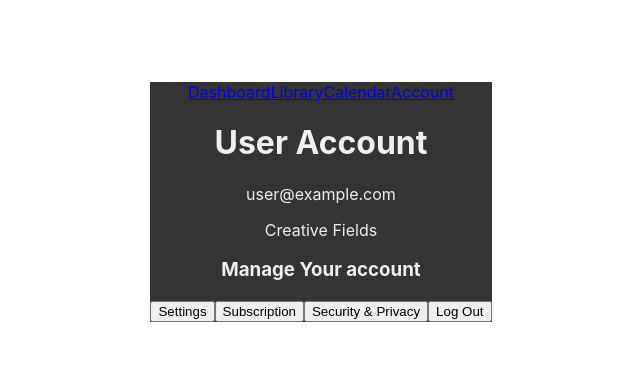
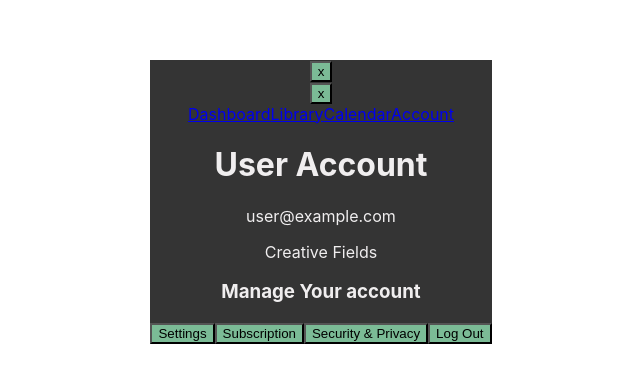
Before and after one commit to zuzannaranuszkiewicz/creative-diary-webapp, a React (Vite) app: page /account in a window 1280 px wide. Shown: the part 198-580 px from the top of the page, without its empty margins (319-959 px from the left). Built offline with nearby package versions, Linux system fonts and the light colour scheme; no server answers; the database is empty; sample sign-in values are in the browser's storage; a web font is replaced by a local one.

Commit message:
accentColor

```diff
--- a/src/App.jsx
+++ b/src/App.jsx
@@ -25,11 +25,12 @@ function App() {
   }
 
   const [theme, setTheme] = useState('dark');
+  const [accColor, setAccColor] = useState("green");
 
   return (
     <>
     <AuthContextProvider>
-        <div id="themeContainer" className={theme}>
+        <div id="themeContainer" className={`${theme} ${accColor}`}>
         <Routes>
               <Route path="/" element={<WelcomePage/>}>
                 <Route index element={<LogIn/>}/>
@@ -48,7 +49,7 @@ function App() {
               <Route path="/library" element={<ProtectedRoute><Library/></ProtectedRoute>}/>
               <Route path="/calendar" element={<ProtectedRoute><Calendar/></ProtectedRoute>}/>
               <Route path="/account" element={<ProtectedRoute><Account/></ProtectedRoute>}>
-                  <Route path="settings" element={<ProtectedRoute><Settings  setTheme={setTheme} /></ProtectedRoute>}/>
+                  <Route path="settings" element={<ProtectedRoute><Settings  setTheme={setTheme} setAccColor={setAccColor} /></ProtectedRoute>}/>
                   <Route path="subscription" element={<ProtectedRoute><Subscription/></ProtectedRoute>}/>
                   <Route path="security" element={<ProtectedRoute><SecurityPrivacy/></ProtectedRoute>}/>
               </Route>
--- a/src/index.css
+++ b/src/index.css
@@ -40,6 +40,29 @@
     background-color: var(--background);
   }
 
+  .green{
+    --accCol:#7BBB96;
+  }
+  .red{
+    --accCol: #FF5F5F;
+  }
+  .purple{
+    --accCol: #9287D7;
+  }
+  .yellow{
+    --accCol: #FDC83A;
+  }
+  .orange{
+    --accCol: #FFA552;
+  }
+  .blue{
+    --accCol: #87CDD7;
+  }
+  .pink{
+    --accCol: #F896AD;
+  }
+
+
 
 
 #root {
@@ -57,3 +80,7 @@ body {
   min-width: 320;
   min-height: 100vh;
 }
+
+button{
+  background-color: var(--accCol);
+}
--- a/src/pages/Account.jsx
+++ b/src/pages/Account.jsx
@@ -62,7 +62,7 @@ export default function Account(){
     )
 }
 
-export function Settings({setTheme}){
+export function Settings({setTheme, setAccColor}){
     const { user } = UserAuth();
     const userID = user.uid;
 
@@ -91,6 +91,23 @@ export function Settings({setTheme}){
     };
 
 
+
+    useEffect(() => {
+        const accColorRef = ref(database, `users/${userID}/color`);
+        onValue(accColorRef, (snapshot) => {
+          const color = snapshot.val();
+          if (color) {
+            setAccColor(color);
+          }
+        });
+      }, [userID, setAccColor]);
+
+    const setAccentColor = (selectedColor) => {
+        setAccColor(selectedColor);
+        update(ref(database, `users/${userID}`), { color: selectedColor });
+    };
+
+
     return(
         <>
             <h2>Account<span>/Settings</span></h2>
@@ -104,6 +121,14 @@ export function Settings({setTheme}){
                 <button onClick={setDarkTheme}>Dark</button>
             </div>
             <p>Accent Colour</p>
+                <button onClick={()=>{setAccentColor("green")}}>Green</button>
+                <button onClick={()=>{setAccentColor("red")}}>Red</button>
+                <button onClick={()=>{setAccentColor("purple")}}>Purple</button>
+                <button onClick={()=>{setAccentColor("yellow")}}>Yellow</button>
+                <button onClick={()=>{setAccentColor("orange")}}>Orange</button>
+                <button onClick={()=>{setAccentColor("blue")}}>Blue</button>
+                <button onClick={()=>{setAccentColor("pink")}}>Pink</button>
+
             <p>Custom Toolbar</p>
             <p>Custom Week Display</p>
             <p>Custom Date Format</p>
--- a/src/pages/components/Entry.jsx
+++ b/src/pages/components/Entry.jsx
@@ -11,7 +11,6 @@ export function EntryCard({entry}){
     const { user } = UserAuth();
     const projects = GetProjects(user.uid);
     const tags = GetTags(user.uid);
-    // navigate to "entry" page after clicking on it
     const navigate = useNavigate();
     const [projectNames, setProjectNames] = useState([]);
     const [tagNames, setTagNames] = useState([]);
--- a/src/pages/components/SideBar.jsx
+++ b/src/pages/components/SideBar.jsx
@@ -1,16 +1,25 @@
+import { useState } from "react";
 import { NavLink } from "react-router-dom";
 
 export function SideBar(){
 
+    const [opensSideMenu, setOpenSideMenu] = useState(false);
+
     return(
-        <nav>
-            <NavLink to="/dashboard/BrainDump">Dashboard</NavLink>
-            <NavLink to="/library">Library</NavLink>
-            <NavLink to="/calendar">Calendar</NavLink>
-            <NavLink to="/account">Account</NavLink>
+        <>
+            <button onClick={opensSideMenu}>x</button>
+            <div>
+                <button onClick={() => setOpenSideMenu(false)}>x</button>
+                <nav>
+                    <NavLink to="/dashboard/BrainDump">Dashboard</NavLink>
+                    <NavLink to="/library">Library</NavLink>
+                    <NavLink to="/calendar">Calendar</NavLink>
+                    <NavLink to="/account">Account</NavLink>
+                </nav>
+            </div>
 
+        </>
 
-        </nav>
     )
 
 }
```
Also changed, not shown: src/pages/EntryEdit.jsx (+0 -108 lines).
